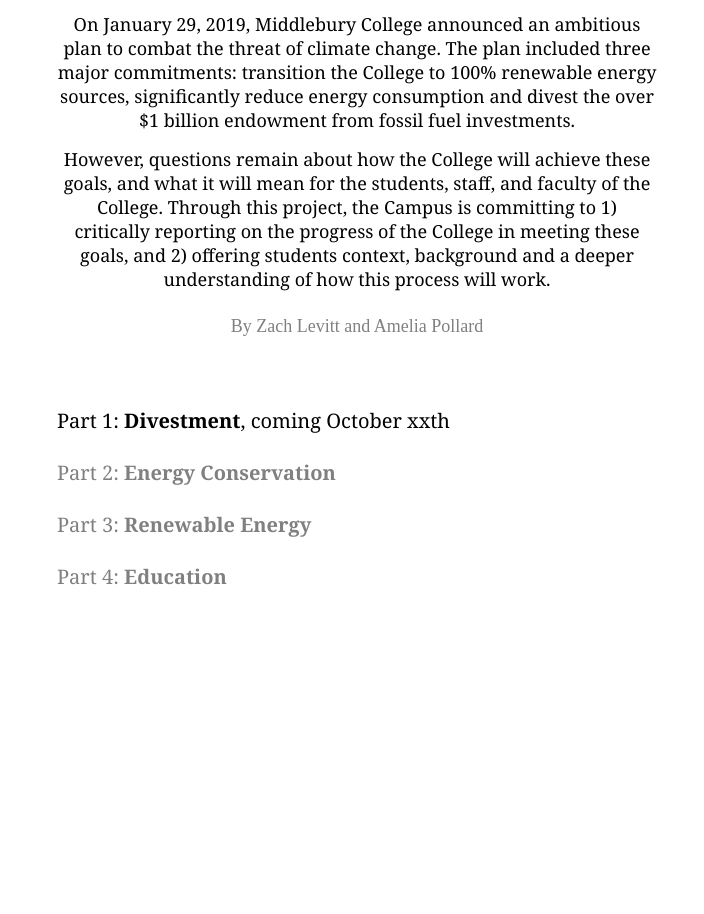
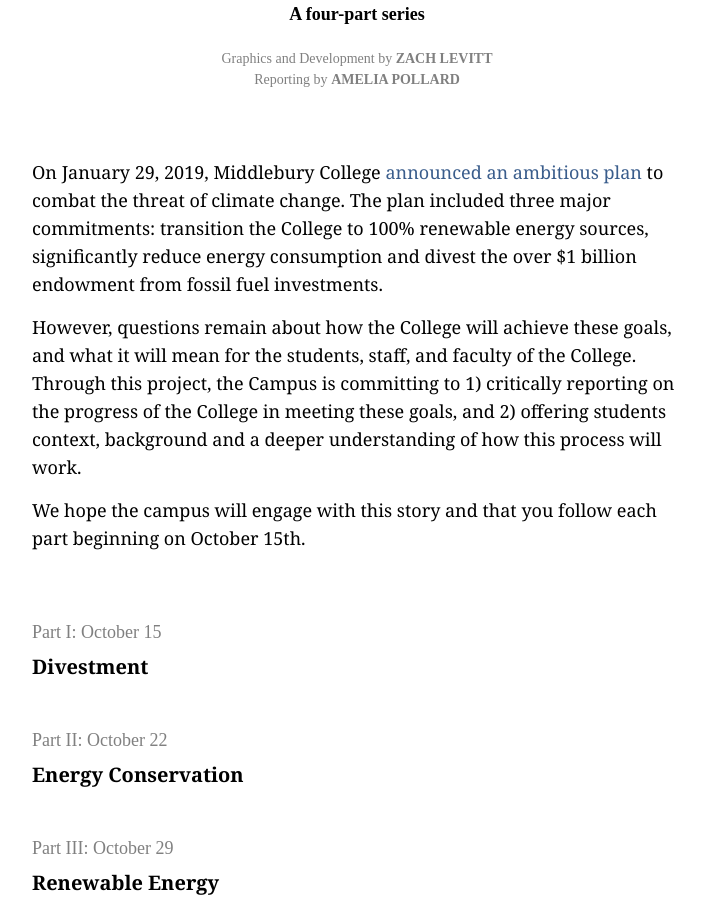
Before and after one commit to themiddleburycampus/energy2028, a plain HTML site: page index.html in a window 1280 px wide. Shown: the part 177-1091 px from the top of the page, without its empty margins (283-987 px from the left). Before the commit the page ends 800 px from the top, so only its background shows below. Drawn offline with Linux system fonts and the light colour scheme; a script that the page names is missing.

Commit message:
building it out

```diff
--- a/index.html
+++ b/index.html
@@ -2,27 +2,45 @@
 <html lang="en">
   <head>
     <meta charset="utf-8">
-    <title>Energy2028, explained | The Middlebury Campus</title>
+    <title>Energy2028 explained | The Middlebury Campus</title>
     <link rel="stylesheet" href="style.css">
     <script src="script.js"></script>
   </head>
   <body>
   	<div class="header">
   		<img src="campus_logo.png" width="200px">
-      <h1><b>Energy2028, explained</b></h1>
+      <h1><span style="background-color: #3A5D8C; padding: 9px; font-style: italic"><span style="color:#D3D923">Energy</span><span style="color:white">2028</span></span> <span style="color:black;">explained</span></h1>
       <h2><b>A four-part series</b></h2>
 
-      <h2>On January 29, 2019, Middlebury College announced an ambitious plan to combat the threat of climate change. The plan included three major commitments: transition the College to 100% renewable energy sources, significantly reduce energy consumption and divest the over $1 billion endowment from fossil fuel investments.</h2>
-      <h2>However, questions remain about how the College will achieve these goals, and what it will mean for the students, staff, and faculty of the College. Through this project, the Campus is committing to 1) critically reporting on the progress of the College in meeting these goals, and 2) offering students context, background and a deeper understanding of how this process will work.</h2>
+      <h4>Graphics and Development by <a href="https://zachlevitt.github.io" target="_blank"><b>ZACH LEVITT</b></a></h4>
+      <h4>Reporting by <a href="https://middleburycampus.com/?s=amelia+pollard" target="_blank"><b>AMELIA POLLARD</b></a></h4>
+    </div>
 
-      <h4>By Zach Levitt and Amelia Pollard</h4>
+      <div class="body">
 
-      <h3>Part 1: <b>Divestment</b>, coming October xxth</h3>
-      <h3>Part 2: <b>Energy Conservation</b></h3>
-      <h3>Part 3: <b>Renewable Energy</b></h3>
-      <h3>Part 4: <b>Education</b></h3>
+      <p>On January 29, 2019, Middlebury College <a href="http://www.middlebury.edu/newsroom/archive/2019-news/node/611978" target="_blank">announced an ambitious plan</a> to combat the threat of climate change. The plan included three major commitments: transition the College to 100% renewable energy sources, significantly reduce energy consumption and divest the over $1 billion endowment from fossil fuel investments.</p>
+      <p>However, questions remain about how the College will achieve these goals, and what it will mean for the students, staff, and faculty of the College. Through this project, the Campus is committing to 1) critically reporting on the progress of the College in meeting these goals, and 2) offering students context, background and a deeper understanding of how this process will work.</p>
 
-  	</div>
+      <p>We hope the campus will engage with this story and that you follow each part beginning on October 15th.</p>
+
+      <h3 class="date">Part I: October 15</h3>
+      <h3><b>Divestment</b></h3>
+
+      <h3 class="date">Part II: October 22</h3>
+      <h3><b>Energy Conservation</b></h3>
+
+      <h3 class="date">Part III: October 29</h3>
+      <h3><b>Renewable Energy</b></h3>
+
+      <h3 class="date">Part IV: November 5</h3>
+      <h3><b>Education</b></h3>
+    </div>
+
+      <div class="footer">
+        <img src="campus_logo.png" width="200px">
+        <p>Middlebury College's only student-run newspaper.</p>
+      </div>
+
     <!-- page content -->
   </body>
 </html>
--- a/style.css
+++ b/style.css
@@ -2,6 +2,25 @@ img {
 	display: block;
 	margin: auto;
 	margin-top: 10px
+}
+
+.footer {
+  margin-top: 100px;
+  width: 100%;
+  max-width: 900px;
+  background-color: white;
+  border-top: 1px solid black;
+  border-bottom: 1px solid black;
+  color: black;
+  text-align: center;
+  bottom: 0;
+  display: block;
+  margin: auto;
+  height: 200px;
+}
+
+.footer img {
+	float: left;
 }
 
 .header {
@@ -11,50 +30,109 @@ img {
 h1 {
 	text-align: center;
 	width: 800px;
-	font-family: Georgia, Times, "Times New Roman", serif;
-	line-height: 46px;
+	font-family: PT Sans;
+	line-height: 50px;
 	font-size: 48px;
 	font-weight: 500;
 	margin: auto;
 	margin-top: 50px;
+	font-weight: bold;
 }
 
-h2 {
-	text-align: center;
-	width: 600px;
+p:first-of-type {
+	margin-top: 70px;
+}
+
+p {
+	text-align: left;
+	width: 650px;
 	font-family: Georgia, Times, "Times New Roman", serif;
 	font-size: 18px;
 	font-weight: 100;
 	margin: auto;
 	margin-top: 15px;
+	line-height: 28px;
+
+}
+
+.footer p {
+	text-align: left;
+	width: 100%;
+	max-width: 900px;
+	font-family: Georgia, Times, "Times New Roman", serif;
+	font-style: italic;
+	margin-top: 45px;
+}
+
+.body {
+	height: auto;
+	margin-bottom: 200px;
+}
+
+p a {
+	text-decoration: none;
+	color: #3A5D8C;
+}
+
+p a:hover{
+	text-decoration: underline;
+}
+
+h2 {
+	text-align: center;
+	width: 650px;
+	font-family: PT Sans;
+	font-size: 18px;
+	font-weight: 100;
+	margin: auto;
+	margin-top: 40px;
 	line-height: 24px;
-
 }
 
 h3 {
 	text-align: left;
-	width: 600px;
+	width: 650px;
 	font-family: Georgia, Times, "Times New Roman", serif;
 	font-size: 20px;
 	font-weight: 300;
 	margin: auto;
-	margin-top: 25px;
-	color: gray;
+	margin-top: 10px;
+	color: black;
+	margin-bottom: 50px;
 
 }
 
+.date {
+	font-family: PT Sans;
+	color: gray;
+	font-size: 18px;
+	margin-bottom: 10px;
+}
+
 h3:first-of-type {
-	color: black;
 	margin-top: 70px;
+}
+
+h4:first-of-type {
+	margin-top: 25px;
 }
 
 h4 {
 	text-align: center;
 	width: 600px;
 	font-family: PT Sans;
-	font-size: 18px;
+	font-size: 14px;
 	font-weight: 300;
 	margin: auto;
-	margin-top: 25px;
+	margin-top: 5px;
 	color: gray;
 }
+
+h4 a {
+	color: gray;
+	text-decoration: none;
+}
+
+h4 a:hover {
+	text-decoration: underline;
+}
```
